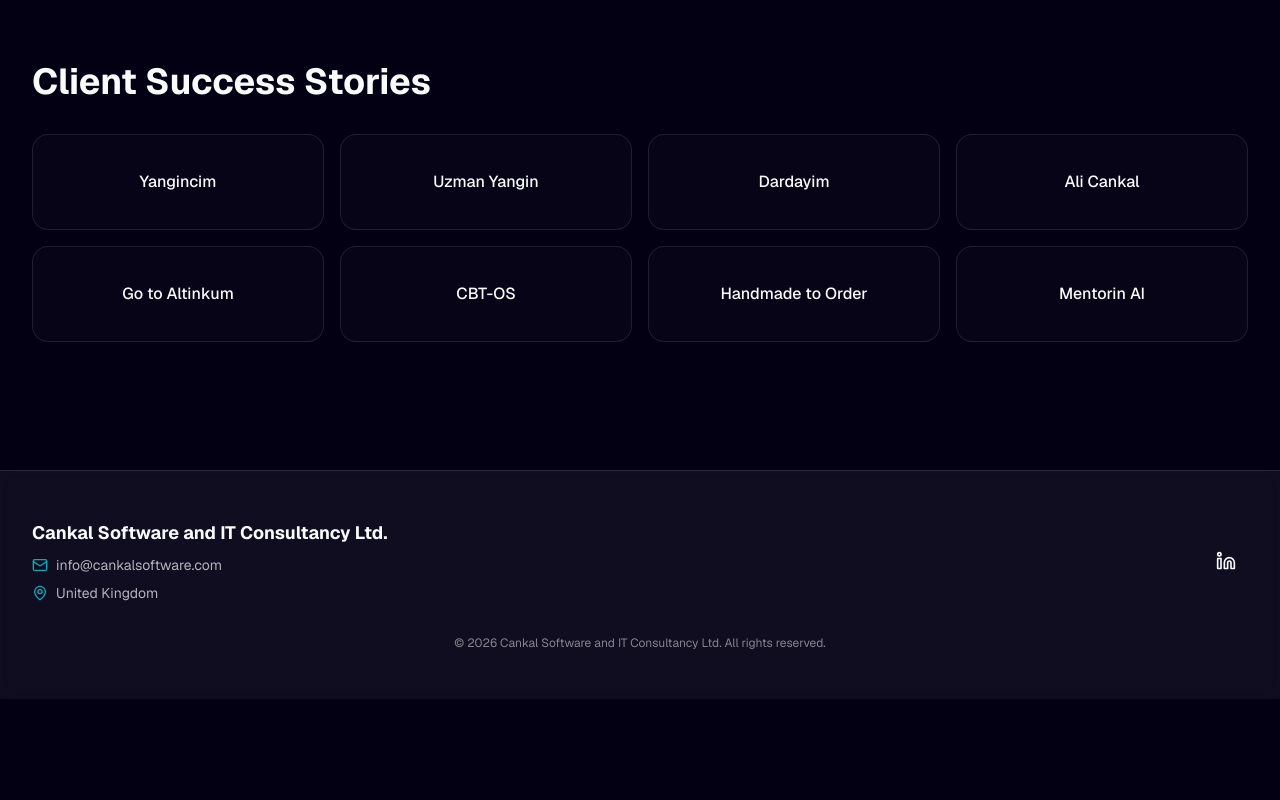
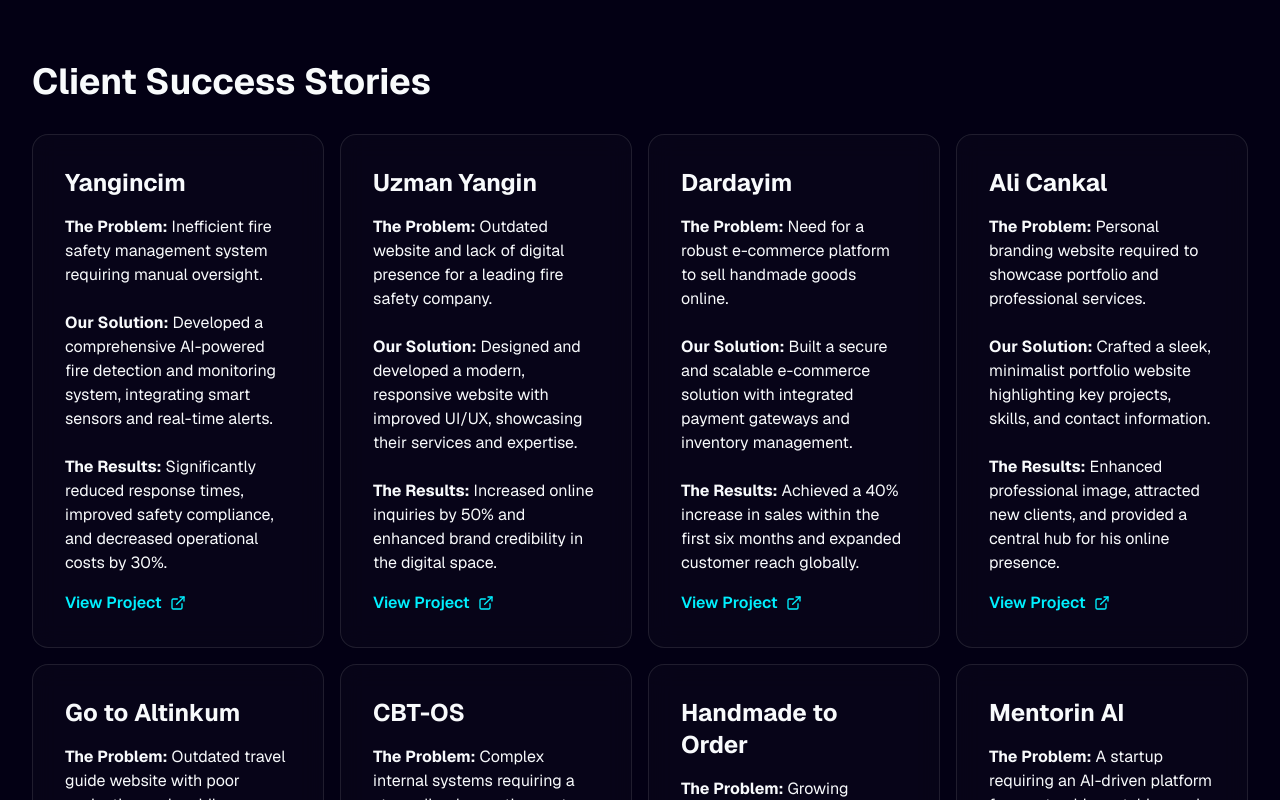
Before and after one commit to cankalsoftware/cankalsoftware, a Next.js app: page / in a window 1280 px wide. Shown: the part 2420-3220 px from the top of the page. Before the commit the page ends 3119 px from the top, so only its background shows below. Built offline with nearby package versions, Linux system fonts and the light colour scheme; no server answers.

Commit message:
feat: enhance client project display with detailed success stories component

```diff
--- a/src/app/page.tsx
+++ b/src/app/page.tsx
@@ -2,8 +2,9 @@
 
 import { motion } from "framer-motion";
 import { ProjectCard } from "@/components/UIComponents";
+import { ClientStoryCard } from "@/components/ClientStoryCard";
 import Link from "next/link";
-import { ArrowRight, Code2, Cpu, Rocket, BrainCircuit, Workflow, ShieldCheck, Users, CalendarDays } from "lucide-react";
+import { ArrowRight, Code2, Cpu, Rocket, BrainCircuit, Workflow, ShieldCheck, Users, CalendarDays, ExternalLink } from "lucide-react";
 
 export default function Home() {
   const saasProjects = [
@@ -14,14 +15,14 @@ export default function Home() {
   ];
 
   const clientProjects = [
-    { title: "Yangincim", link: "https://yangincim.com" },
-    { title: "Uzman Yangin", link: "https://www.uzman-yangin.com" },
-    { title: "Dardayim", link: "https://dardayim.com" },
-    { title: "Ali Cankal", link: "https://alicankal.com" },
-    { title: "Go to Altinkum", link: "https://gotoaltinkum.com" },
-    { title: "CBT-OS", link: "https://cbt-os.com" },
-    { title: "Handmade to Order", link: "https://handmadetoorder.uk" },
-    { title: "Mentorin AI", link: "https://mentorinai.com" },
+    { title: "Yangincim", link: "https://yangincim.com", problem: "Inefficient fire safety management system requiring manual oversight.", solution: "Developed a comprehensive AI-powered fire detection and monitoring system, integrating smart sensors and real-time alerts.", results: "Significantly reduced response times, improved safety compliance, and decreased operational costs by 30%." },
+    { title: "Uzman Yangin", link: "https://www.uzman-yangin.com", problem: "Outdated website and lack of digital presence for a leading fire safety company.", solution: "Designed and developed a modern, responsive website with improved UI/UX, showcasing their services and expertise.", results: "Increased online inquiries by 50% and enhanced brand credibility in the digital space." },
+    { title: "Dardayim", link: "https://dardayim.com", problem: "Need for a robust e-commerce platform to sell handmade goods online.", solution: "Built a secure and scalable e-commerce solution with integrated payment gateways and inventory management.", results: "Achieved a 40% increase in sales within the first six months and expanded customer reach globally." },
+    { title: "Ali Cankal", link: "https://alicankal.com", problem: "Personal branding website required to showcase portfolio and professional services.", solution: "Crafted a sleek, minimalist portfolio website highlighting key projects, skills, and contact information.", results: "Enhanced professional image, attracted new clients, and provided a central hub for his online presence." },
+    { title: "Go to Altinkum", link: "https://gotoaltinkum.com", problem: "Outdated travel guide website with poor navigation and mobile compatibility.", solution: "Revamped the website with a modern design, intuitive navigation, and full mobile responsiveness, featuring local attractions.", results: "Improved user engagement by 60%, boosted tourism inquiries, and offered a seamless browsing experience across devices." },
+    { title: "CBT-OS", link: "https://cbt-os.com", problem: "Complex internal systems requiring a streamlined operating system for cognitive-behavioral therapy.", solution: "Developed a custom operating system to manage patient data, therapy sessions, and progress tracking, ensuring data security.", results: "Increased administrative efficiency by 25%, allowing therapists to focus more on patient care and less on paperwork." },
+    { title: "Handmade to Order", link: "https://handmadetoorder.uk", problem: "Growing demand for custom handmade products, needing a platform for personalized orders.", solution: "Created a bespoke e-commerce platform allowing customers to customize orders, with a focus on artisan craft and secure transactions.", results: "Boosted custom order volume by 35%, improved customer satisfaction with personalized options, and streamlined order fulfillment." },
+    { title: "Mentorin AI", link: "https://mentorinai.com", problem: "A startup requiring an AI-driven platform for mentorship matching and career guidance.", solution: "Developed an intelligent platform using machine learning to match mentees with suitable mentors and provide tailored career advice.", results: "Successfully launched the platform, attracting a diverse user base and facilitating valuable mentorship connections within the industry." },
   ];
 
   return (
@@ -192,19 +193,15 @@ export default function Home() {
           <h2 className="text-3xl md:text-4xl font-bold mb-8">Client Success Stories</h2>
           <div className="grid grid-cols-1 sm:grid-cols-2 md:grid-cols-3 lg:grid-cols-4 gap-4">
             {clientProjects.map((project, idx) => (
-              <motion.a
-                href={project.link}
-                target="_blank"
-                rel="noopener noreferrer"
+              <ClientStoryCard
                 key={project.title}
-                initial={{ opacity: 0, scale: 0.95 }}
-                whileInView={{ opacity: 1, scale: 1 }}
-                viewport={{ once: true }}
-                transition={{ duration: 0.4, delay: idx * 0.05 }}
-                className="glass glass-hover p-6 rounded-2xl flex items-center justify-center text-center font-medium h-24 hover:text-[#2563eb] dark:hover:text-[#00f0ff]"
-              >
-                {project.title}
-              </motion.a>
+                title={project.title}
+                link={project.link}
+                problem={project.problem}
+                solution={project.solution}
+                results={project.results}
+                idx={idx}
+              />
             ))}
           </div>
         </motion.div>
--- /dev/null
+++ b/src/components/ClientStoryCard.tsx
@@ -0,0 +1,38 @@
+"use client";
+
+import { motion } from "framer-motion";
+import Link from "next/link";
+import { ExternalLink } from "lucide-react"; // Importing ExternalLink icon
+
+interface ClientStoryCardProps {
+  title: string;
+  link: string;
+  problem: string;
+  solution: string;
+  results: string;
+  idx: number; // For stagger animation
+}
+
+export const ClientStoryCard = ({ title, link, problem, solution, results, idx }: ClientStoryCardProps) => {
+  return (
+    <motion.div
+      initial={{ opacity: 0, y: 20 }}
+      whileInView={{ opacity: 1, y: 0 }}
+      viewport={{ once: true }}
+      transition={{ duration: 0.5, delay: idx * 0.1 }}
+      className="glass p-8 rounded-2xl border border-gray-200/50 dark:border-white/10 hover:border-[#2563eb]/50 dark:hover:border-[#b52bff]/50 transition-all flex flex-col h-full"
+    >
+      <h3 className="text-2xl font-bold mb-4">{title}</h3>
+      <p className="text-muted-foreground flex-grow mb-4">
+        <strong>The Problem:</strong> {problem}<br/><br/>
+        <strong>Our Solution:</strong> {solution}<br/><br/>
+        <strong>The Results:</strong> {results}
+      </p>
+      {link && (
+        <Link href={link} target="_blank" rel="noopener noreferrer" className="mt-auto inline-flex items-center text-[#2563eb] dark:text-[#00f0ff] hover:underline font-semibold">
+          View Project <ExternalLink className="w-4 h-4 ml-2" />
+        </Link>
+      )}
+    </motion.div>
+  );
+};
```
